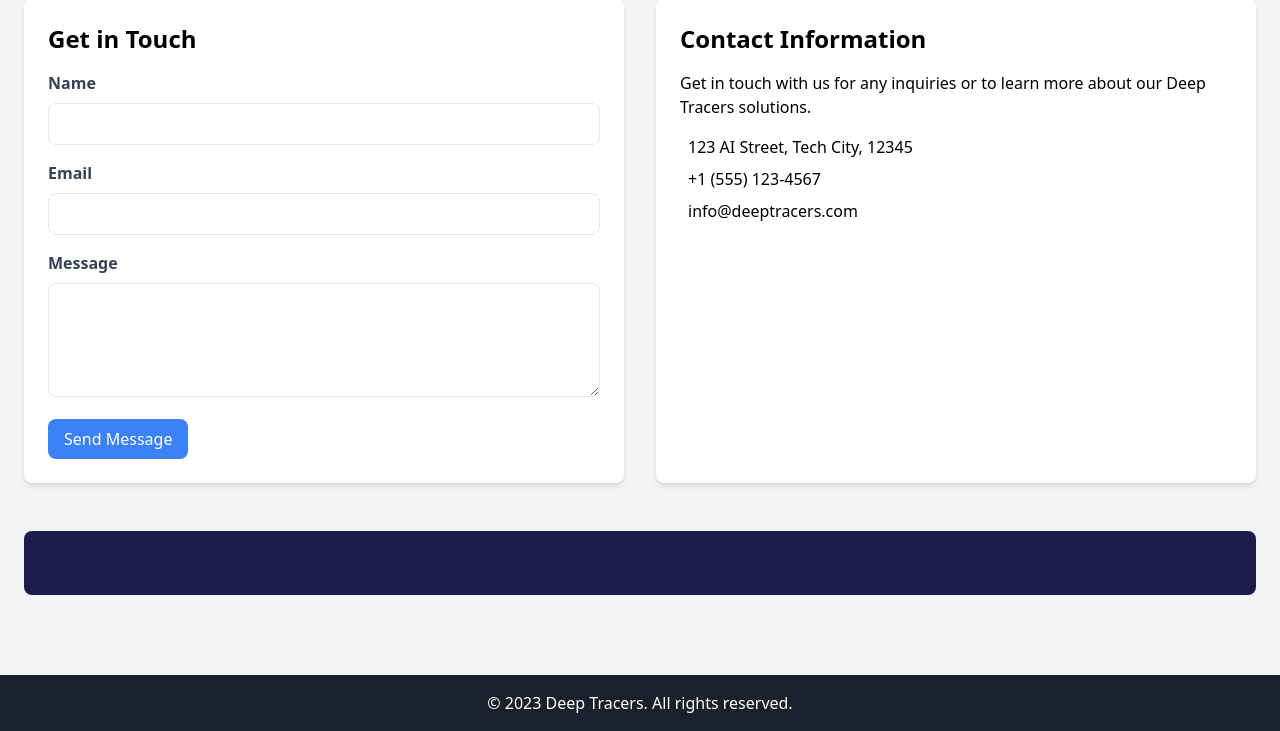
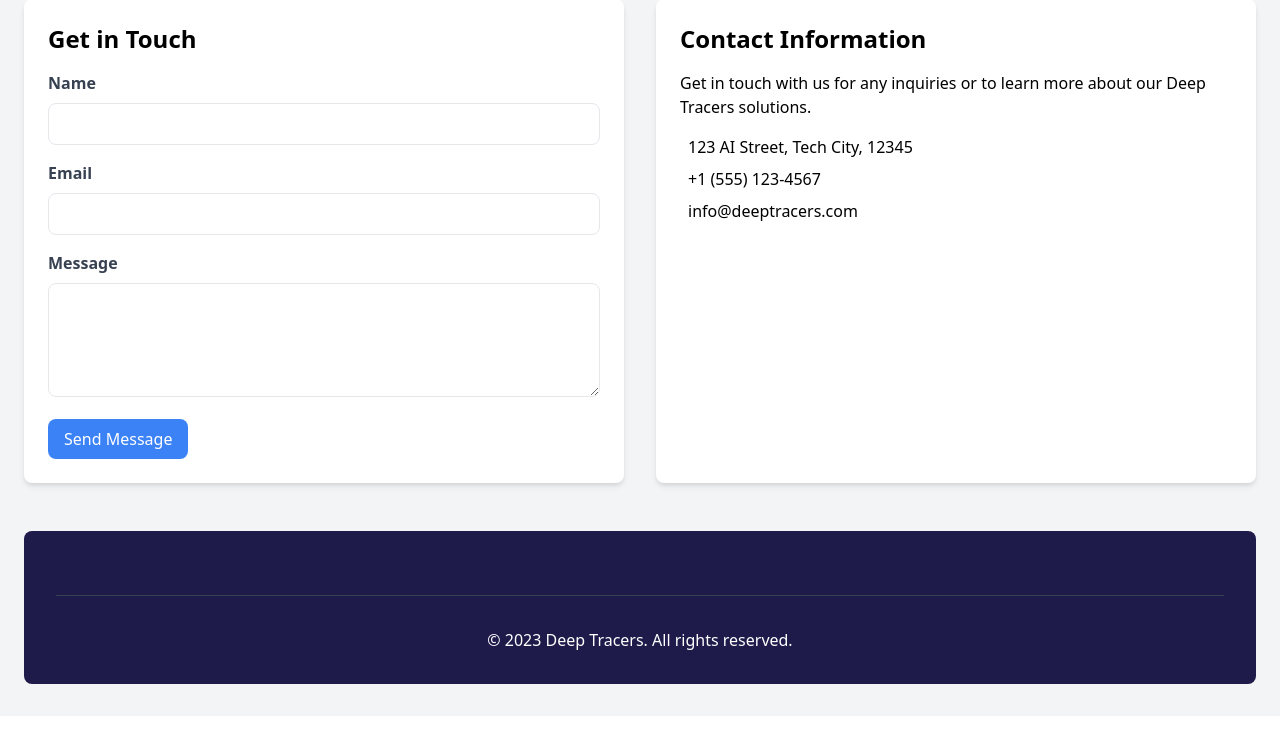
Before and after one commit to Sidreyas/DeepTracers, a Flask app: page /contact in a window 1280 px wide. Shown: the part 157-888 px from the top of the page. After the commit the page ends 841 px from the top, so only its background shows below. Run offline with Flask 3, Linux system fonts and the light colour scheme; some libraries are stand-ins or nearby versions.

Commit message:
Agent query: Please check if the footer now appears at the bottom of all pages (index, solutions, use cases, resources, technology, contact) with the merged content and copyright notice. Also, verify if the styling looks good and is consistent across all pages.

```diff
--- a/templates/base.html
+++ b/templates/base.html
@@ -49,18 +49,17 @@
     <main class="container mx-auto px-6 py-8">
         {% block content %}{% endblock %}
         <section class="mt-12 bg-indigo-900 text-white p-8 rounded-lg footer-content">
-            <div class="grid md:grid-cols-4 gap-8">
-                {% block footer_content %}{% endblock %}
+            <div class="container mx-auto">
+                <div class="grid md:grid-cols-4 gap-8 mb-8">
+                    {% block footer_content %}{% endblock %}
+                </div>
+                <div class="border-t border-gray-700 pt-8 text-center">
+                    <p>&copy; 2023 Deep Tracers. All rights reserved.</p>
+                </div>
             </div>
         </section>
     </main>
 
-    <footer class="bg-primary text-white mt-12">
-        <div class="container mx-auto px-6 py-4">
-            <p class="text-center">&copy; 2023 Deep Tracers. All rights reserved.</p>
-        </div>
-    </footer>
-
     <script src="{{ url_for('static', filename='js/main.js') }}"></script>
 </body>
 </html>
```
